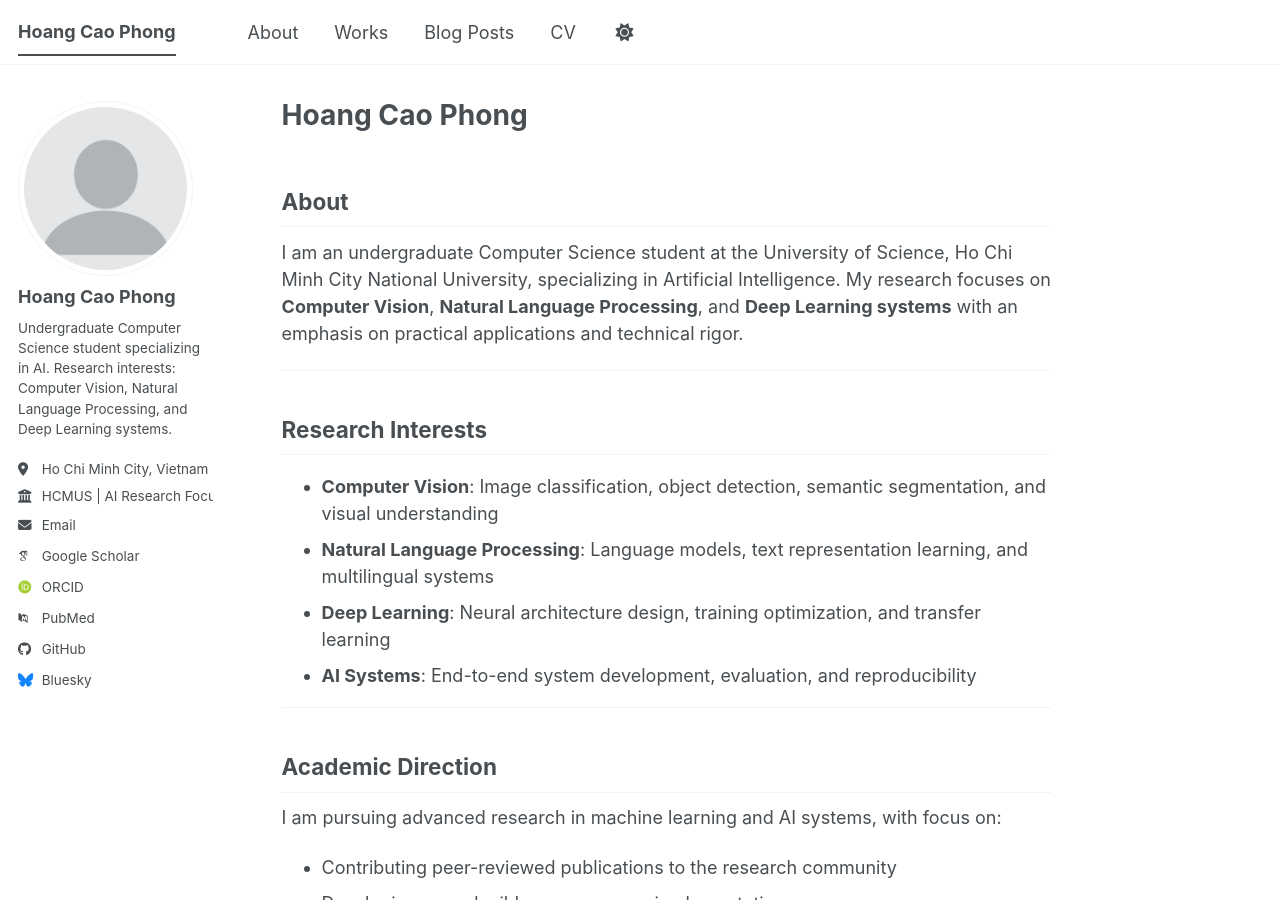
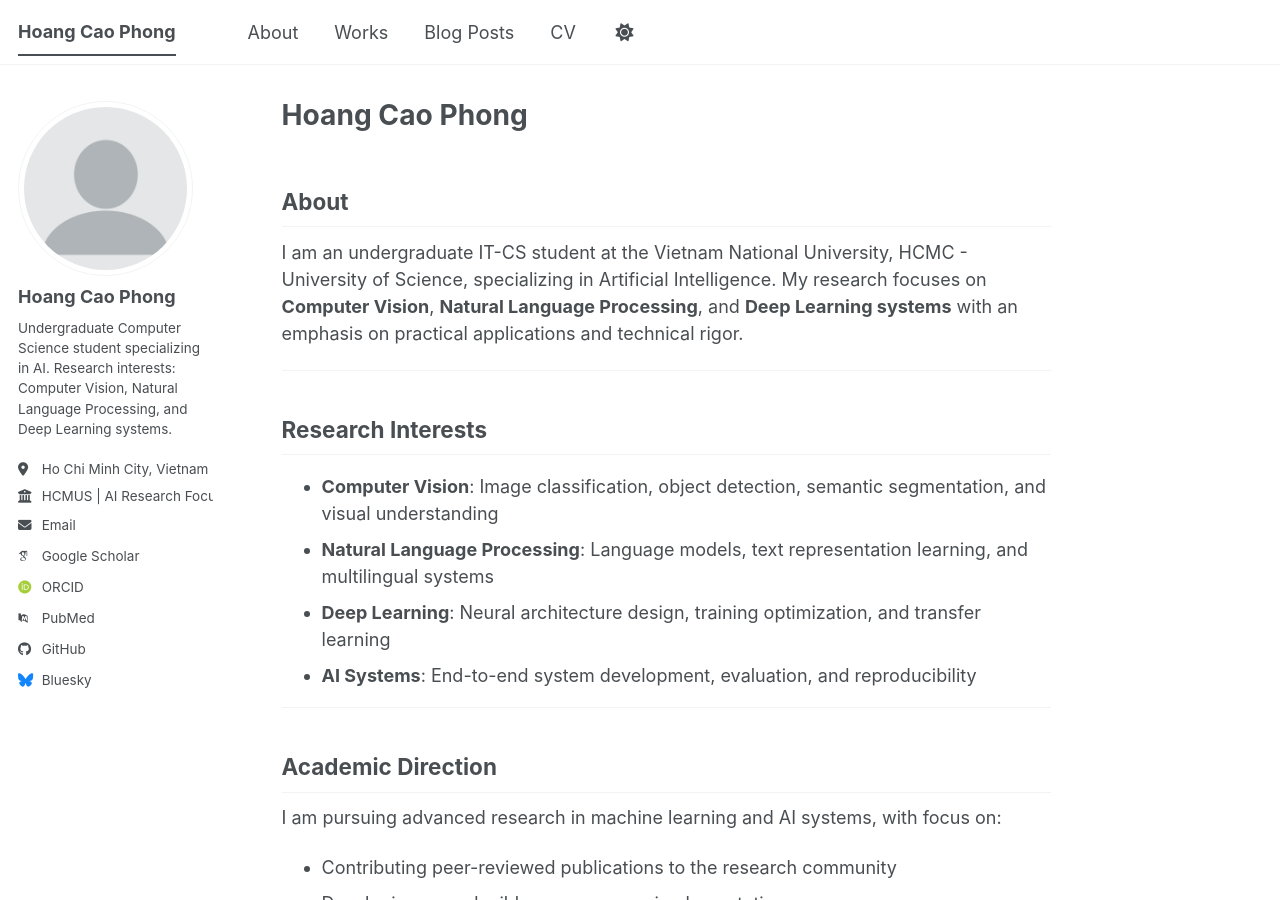
Before and after one commit to HoangCaoPhong/HoangCaoPhong.github.io, a Jekyll site: the page built from _pages/about.md, in a window 1280 px wide and 900 px high. Built offline with Jekyll 4.4.1, drawn with Linux system fonts in a browser that asks for light colours; some web fonts are replaced; our own code applies the rules of GitHub Pages for plain Markdown files; a script bundle is joined from its source files by our own code; library files that are not in the unit come from our copies.

Commit message:
fix about

```diff
--- a/_pages/about.md
+++ b/_pages/about.md
@@ -6,7 +6,7 @@ author_profile: true
 
 ## About
 
-I am an undergraduate Computer Science student at the University of Science, Ho Chi Minh City National University, specializing in Artificial Intelligence. My research focuses on **Computer Vision**, **Natural Language Processing**, and **Deep Learning systems** with an emphasis on practical applications and technical rigor.
+I am an undergraduate IT-CS student at the Vietnam National University, HCMC - University of Science, specializing in Artificial Intelligence. My research focuses on **Computer Vision**, **Natural Language Processing**, and **Deep Learning systems** with an emphasis on practical applications and technical rigor.
 
 ---
 
```
